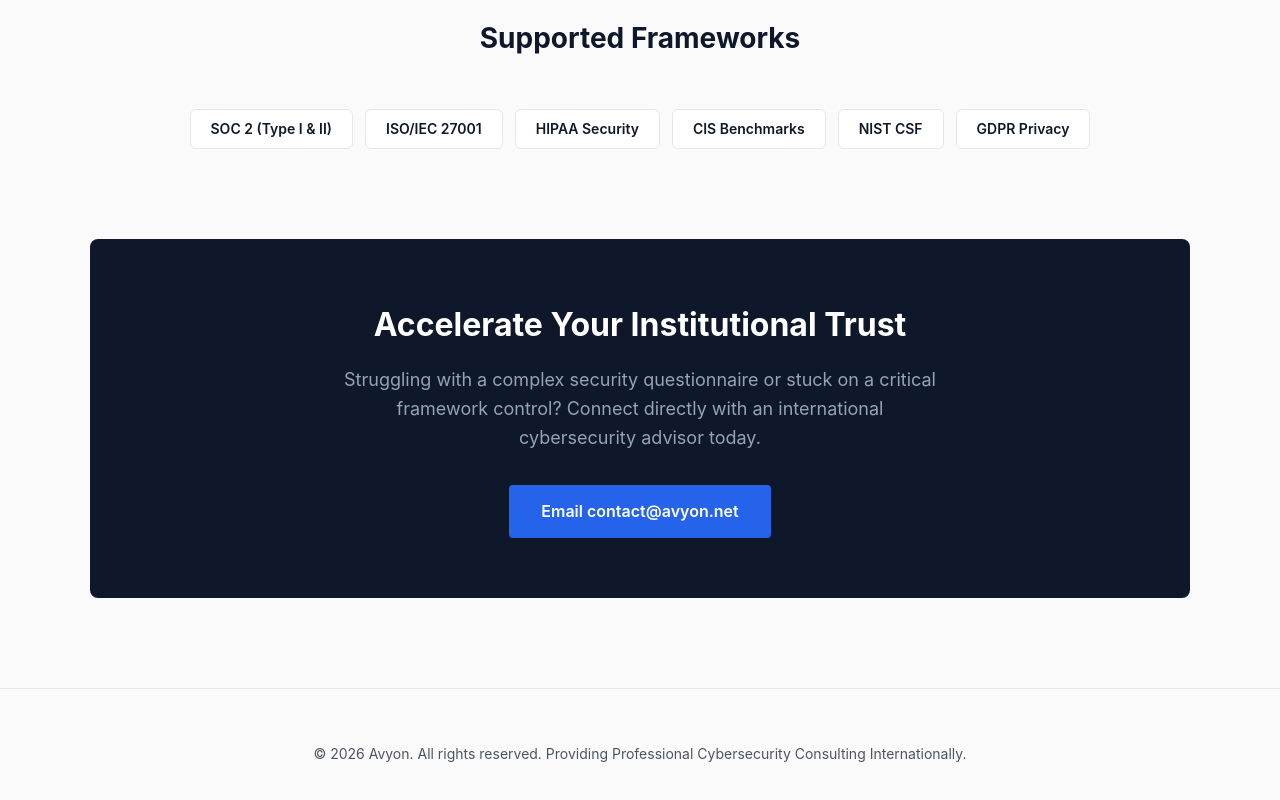
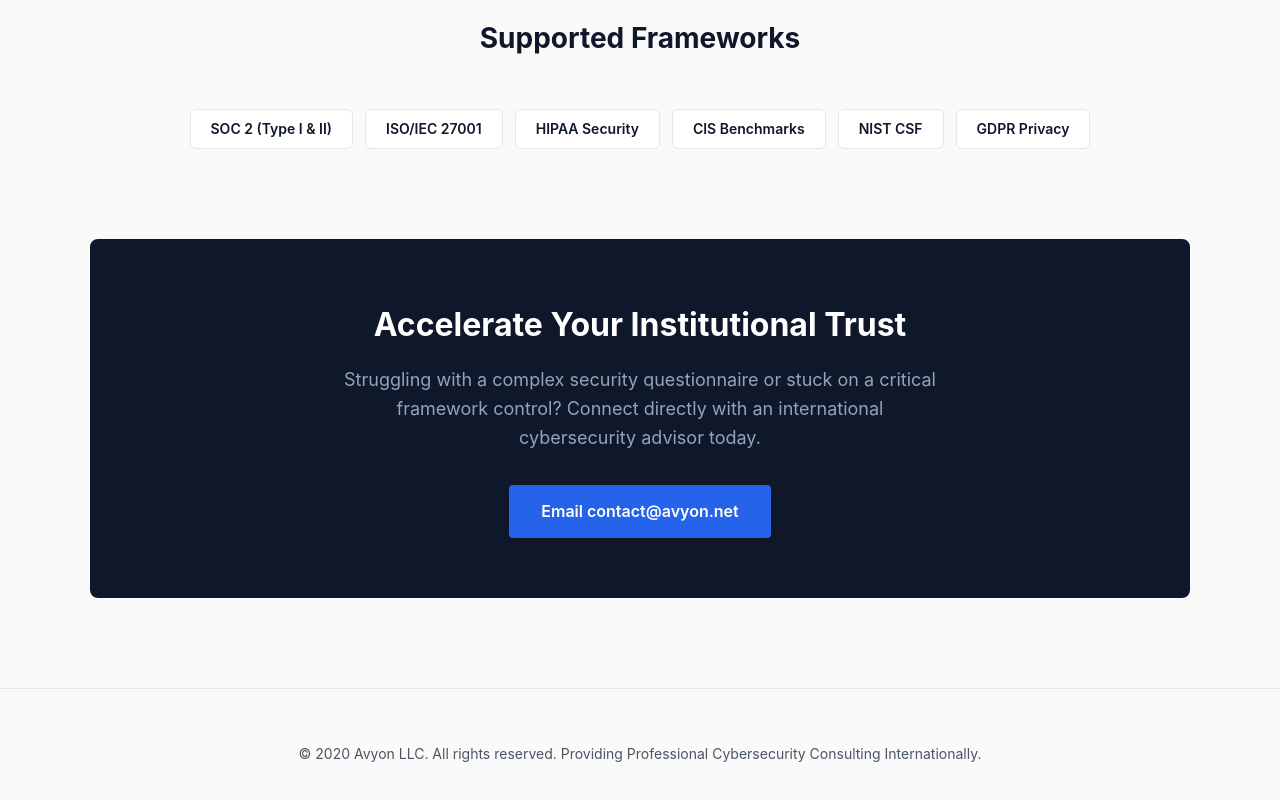
Before and after one commit to smtkamal/avyon-website, a plain HTML site: page index.html in a window 1280 px wide. Shown: the part 1537-2337 px from the top of the page. Drawn offline with Linux system fonts and the light colour scheme.

Commit message:
Update index.html

```diff
--- a/index.html
+++ b/index.html
@@ -139,7 +139,7 @@
     </div>
 
     <footer>
-        <p>&copy; 2026 Avyon. All rights reserved. Providing Professional Cybersecurity Consulting Internationally.</p>
+        <p>&copy; 2020 Avyon LLC. All rights reserved. Providing Professional Cybersecurity Consulting Internationally.</p>
     </footer>
 
 </body>
```
